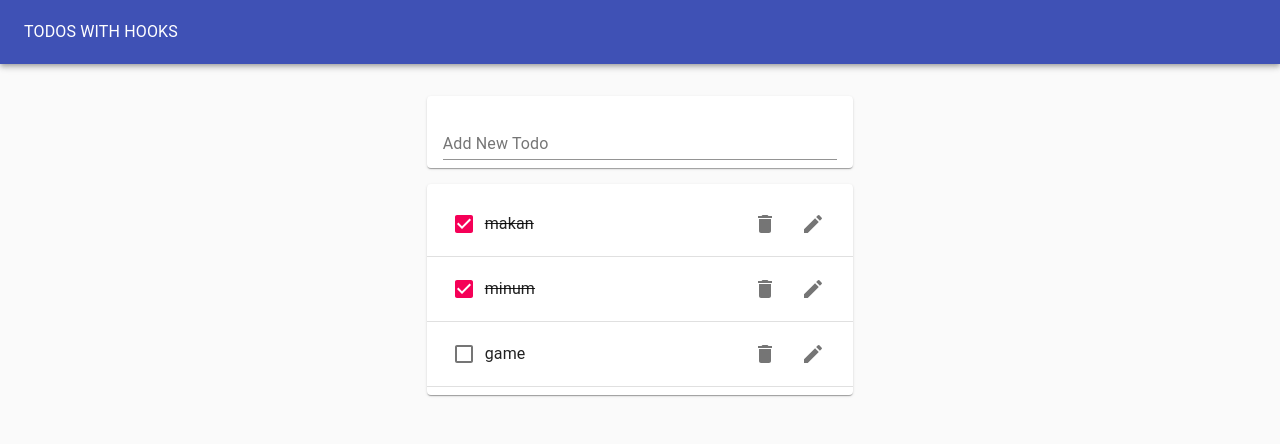
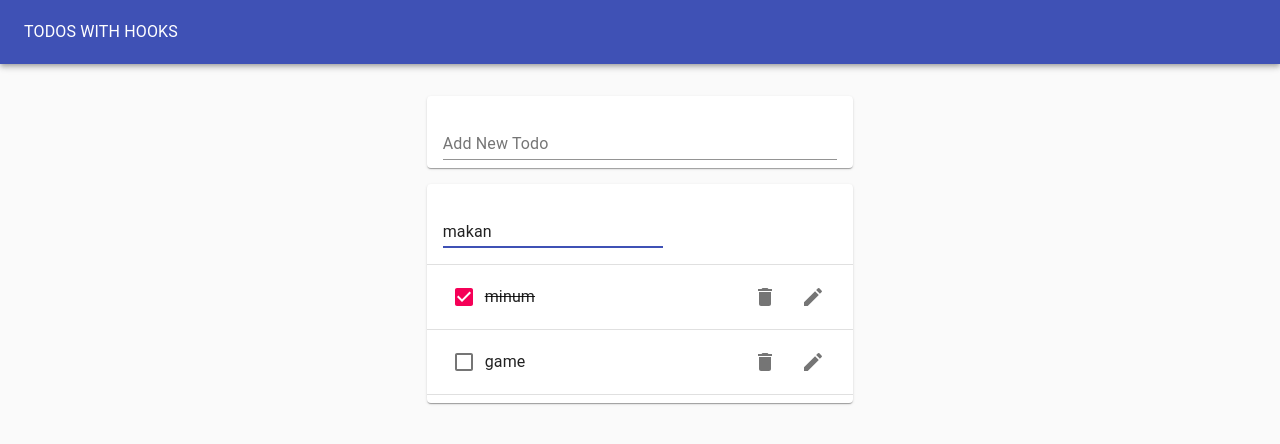
Before and after one commit to xvferdy/todo-app-hooks, a React (Create React App) app: page / in a window 1280 px wide. Both pictures are taken after a click on the button 813 px from the left and 224 px from the top of the page. Shown: the top 444 px of the page. Built offline with nearby package versions, Linux system fonts and the light colour scheme.

Commit message:
Toggle EditTodoForm

```diff
--- /dev/null
+++ b/src/EditTodoForm.js
@@ -0,0 +1,27 @@
+import React from "react";
+import useInputState from "./hooks/useInputState";
+import TextField from "@material-ui/core/TextField";
+
+function EditTodoForm({ id, task, editTodo, toggleEditForm }) {
+  const [value, handleChange, reset] = useInputState(task);
+  return (
+    <form
+      onSubmit={(e) => {
+        e.preventDefault();
+        editTodo(id, value);
+        reset();
+        toggleEditForm();
+      }}
+    >
+      <TextField
+        margin="normal"
+        value={value}
+        onChange={handleChange}
+        fullWidth
+        autoFocus
+      />
+    </form>
+  );
+}
+
+export default EditTodoForm;
--- a/src/Todo.js
+++ b/src/Todo.js
@@ -7,13 +7,27 @@
 import EditIcon from "@material-ui/icons/Edit";
 // import ListItemSecondaryAction from "@material-ui/core/ListItemSecondaryAction";
 
-function Todo({ id, task, completed, removeTodo, toggleTodo }) {
+import EditTodoForm from "./EditTodoForm";
+import useToggleState from "./hooks/useToggleState";
+
+function Todo({ id, task, completed, removeTodo, toggleTodo, editTodo }) {
   let todoStyle = {
     textDecoration: completed ? "line-through" : "none",
   };
 
+  const [isEditing, toggle] = useToggleState(false);
+
   return (
     <ListItem>
+      {isEditing ? (
+        <EditTodoForm
+          editTodo={editTodo}
+          id={id}
+          task={task}
+          toggleEditForm={toggle}
+        />
+      ) : (
+        <>
           <Checkbox
             tabIndex={-1}
             checked={completed}
@@ -23,9 +37,11 @@
           <IconButton aria-label="Delete" onClick={() => removeTodo(id)}>
             <DeleteIcon />
           </IconButton>
-      <IconButton aria-label="edit">
+          <IconButton aria-label="edit" onClick={toggle}>
             <EditIcon />
           </IconButton>
+        </>
+      )}
     </ListItem>
   );
 }
--- a/src/TodoApp.js
+++ b/src/TodoApp.js
@@ -22,6 +22,7 @@
   const [todos, setTodos] = useState(initialTodos);
   // console.log(todos);
 
+  //adding new todo, from todo form
   const addTodo = (newTodoText) => {
     //ingat todos berupa array
     setTodos([...todos, { id: uuidv4(), task: newTodoText, complete: false }]);
@@ -35,9 +36,19 @@
     setTodos(updatedTodos);
   };
 
+  //toggle checkbox
   const toggleTodo = (todoId) => {
     const updatedTodos = todos.map((todo) =>
       todo.id === todoId ? { ...todo, completed: !todo.completed } : todo
+    );
+
+    setTodos(updatedTodos);
+  };
+
+  //edit todo form, toggle
+  const editTodo = (todoId, newTask) => {
+    const updatedTodos = todos.map((todo) =>
+      todo.id === todoId ? { ...todo, task: newTask } : todo
     );
 
     setTodos(updatedTodos);
@@ -65,6 +76,7 @@
             todos={todos}
             removeTodo={removeTodo}
             toggleTodo={toggleTodo}
+            editTodo={editTodo}
           />
           {/* {console.log(todos)} */}
         </Grid>
--- a/src/TodoList.js
+++ b/src/TodoList.js
@@ -5,8 +5,9 @@
 
 import Divider from "@material-ui/core/Divider";
 
-function TodoList({ todos, removeTodo, toggleTodo }) {
+function TodoList({ todos, removeTodo, toggleTodo, editTodo }) {
   // console.log(props);
+
   return (
     <Paper>
       <List>
@@ -19,6 +20,7 @@
               completed={todo.completed}
               removeTodo={removeTodo}
               toggleTodo={toggleTodo}
+              editTodo={editTodo}
             />
             <Divider />
           </React.Fragment>
--- /dev/null
+++ b/src/hooks/useToggleState.js
@@ -0,0 +1,11 @@
+import { useState } from "react";
+function useToggle(initialVal = false) {
+  // call useState, "reserve piece of state"
+  const [state, setState] = useState(initialVal);
+  const toggle = () => {
+    setState(!state);
+  };
+  // return piece of state AND a function to toggle it
+  return [state, toggle];
+}
+export default useToggle;
```
Lines whose indentation alone changed are shown as unchanged.
